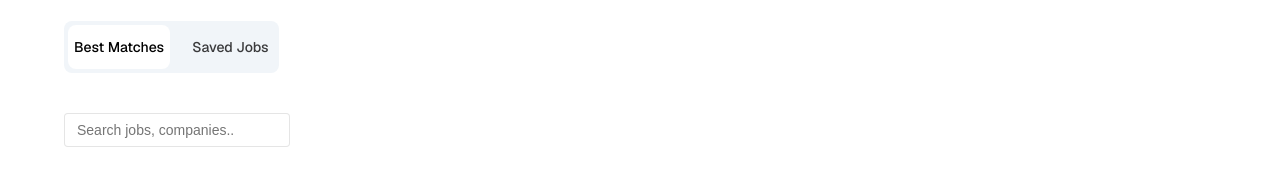
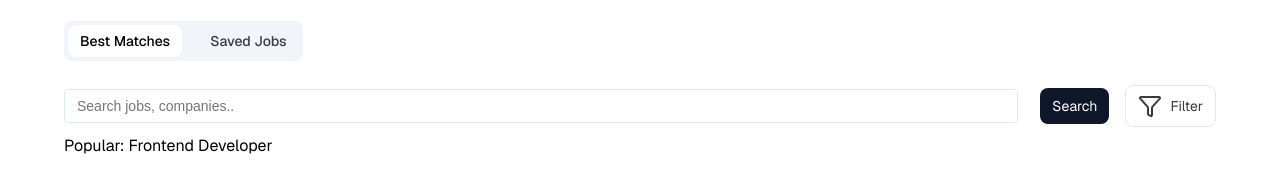
Before and after one commit to asiyyah/Job-Feed, a plain HTML site: page index.html in a window 1280 px wide. Shown: the part 185-378 px from the top of the page. Drawn offline with nearby package versions, Linux system fonts and the light colour scheme.

Commit message:
restored

```diff
--- a/index.html
+++ b/index.html
@@ -61,12 +61,19 @@
           <button class="tab">Saved Jobs</button>
         </div>
 
-        <div class="search-jobs">
-            <div class="search">
-                <div class="search-bar">
-              <input type="text" placeholder="Search jobs, companies.." />
+        <div class="find-jobs">
+          <div class="find-container">
+            <div class="search-bar-content ">
+              <input type="text" placeholder="Search jobs, companies.."/>
             </div>
+
+            <div class="cta">
+              <button class="btn-pri">Search</button>
+              <button class="btn-sec"><i data-lucide="filter"></i> Filter</button>
             </div>
+          </div>
+
+          <div class="help-text">Popular: Frontend Developer</div>
         </div>
       </div>
     </div>
--- a/styles.css
+++ b/styles.css
@@ -259,7 +259,6 @@ body {
   gap: var(--gap-4);
   padding: var(--p-1);
   max-width: 1200px;
-  margin: 0 0 var(--p-4) 0;
   background-color: var(--secondary-color);
   border-radius: var(--border-lg);
 }
@@ -267,7 +266,7 @@ body {
 .tab {
   background: none;
   border: none;
-  padding: var(--p-3) var(--p-15);
+  padding: var(--p-15) var(--p-3);
   border-radius: var(--border-rounded);
   cursor: pointer;
   transition: all 0.2s;
```
